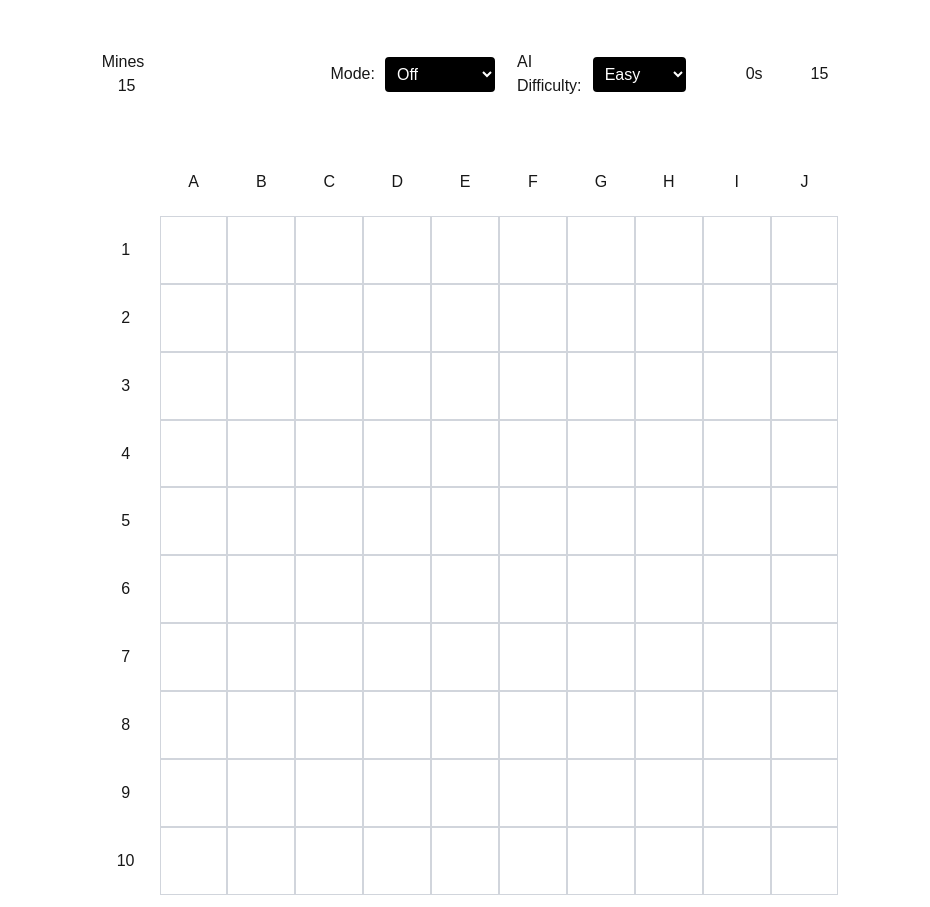
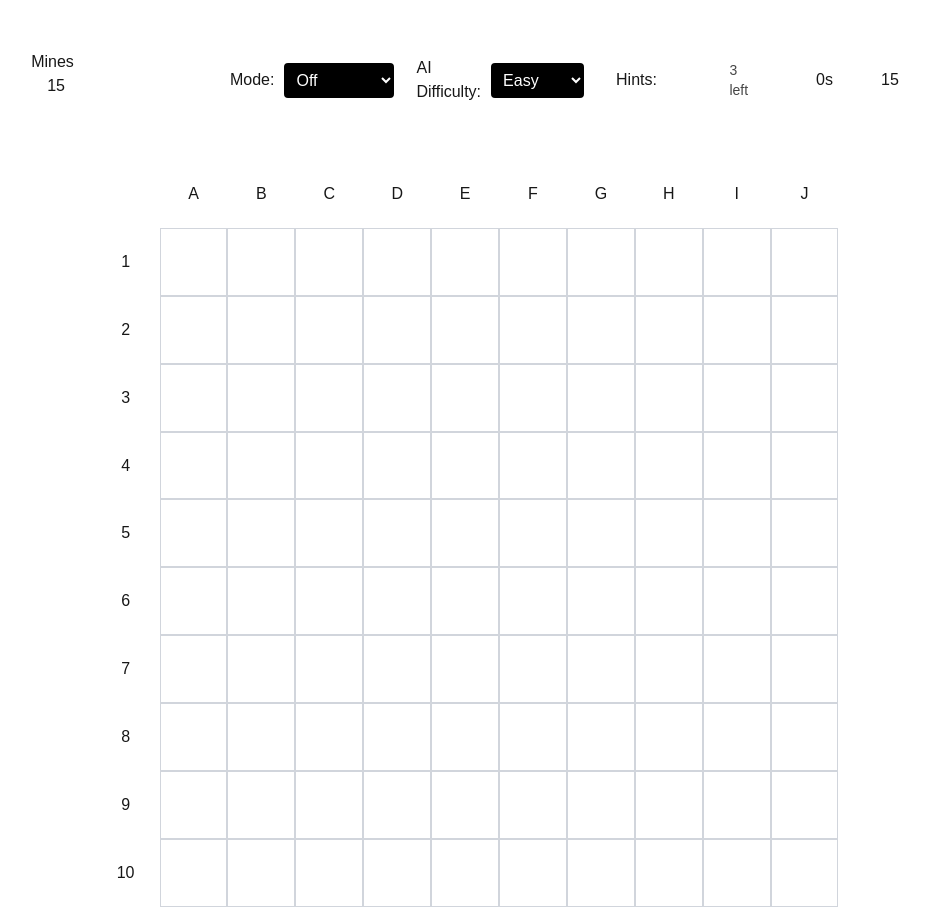
Before and after one commit to SGrimsley02/EECS581_Project_2, a Next.js app: page / in a window 1280 px wide. Shown: the whole page, without its empty margins (175-1105 px from the left). Built offline with nearby package versions, Linux system fonts and the light colour scheme; a web font is replaced by a local one.

Commit message:
added hint feature

```diff
--- a/src/app/somewhere.tsx
+++ b/src/app/AiBehavior.tsx
@@ -1,3 +1,14 @@
+/**
+ * Module: AI behavior
+ * Description: Defines the AI behavior for the Minesweeper game, including easy, medium, and hard difficulty levels.
+ *              In addition, it provides a hint feature to assist players.
+ * Inputs: Width, height, and number of mines defining the initial board setup.
+ * Outputs: Returns AI move functions (easyAi, mediumAi, hardAi) and hint feature.
+ * External Sources: None.
+ * Authors: Kiara [Sam] Grimsley, Reeny Huang, Lauren D'Souza, Audrey Pan, Ella Nguyen, Hart Nurnberg
+ * Last modified: October 5, 2025
+ */
+
 import type { Cell } from "@/_util/grid";
 import {
   cloneBoard,
@@ -18,6 +29,9 @@ type Ctx = {
   checkWin: (b: Cell[][]) => boolean;
   revealMines: () => void;
 };
+
+let hintUses = 0;
+const MAX_HINTS = 3;
 
 /**
  * Easy AI (one move):
@@ -331,3 +345,88 @@ export function hardAi(ctx?: Ctx) {
     // Placeholder for hard AI logic
     console.log("Hard AI makes a move");
 }
+
+// resetHints() is called to reset the the hint count
+export function resetHints() {
+  hintUses = 0;
+}
+
+/**
+ * Hint feature:
+ * - Analyzes the current board state and suggests a safe move (open or flag).
+ * - reveaks a safe random cell (3 times max)
+ */
+export function hint(ctx?: Ctx) {
+  if (!ctx) {
+    console.warn("hint called without ctx");
+    return;
+  }
+
+  // Check if hints are exhausted
+  if (hintUses >= MAX_HINTS) {
+    console.log("No hints remaining");
+    return;
+  }
+  const {
+    board, gridSize, mines, started,
+    setBoard, setStarted, setGameOver,
+    checkWin, revealMines
+  } = ctx;
+
+  // If game already won, no hints needed
+  if (checkWin(board)) {
+    console.log("Game already won, no hints needed");
+    return;
+  }
+  // Collect all cells that are still hidden and not flagged.
+  const next = cloneBoard(board);
+  const candidates: Array<[number, number]> = [];
+  for (let r = 0; r < gridSize; r++) {
+    for (let c = 0; c < gridSize; c++) {
+      const cell = next[r][c];
+      if (!cell.revealed && !cell.flagged) {
+        candidates.push([r, c]);
+      }
+    }
+  }
+  if (candidates.length === 0) {
+    console.log("No hidden cells left for hint");
+    return;
+  }
+
+  // First click special case: place mines *after* choosing this cell
+  if (!started) {
+    const [r, c] = candidates[Math.floor(Math.random() * candidates.length)];
+    placeMines(next, mines, { r, c });
+    computeAdjacency(next);
+    setStarted(true);
+
+    floodFill(next, gridSize, r, c);
+    setBoard(next);
+    hintUses++;
+    console.log(`Hint #${hintUses}: revealed (${r},${c})`);
+    return;
+  }
+  // Filter out candidates that are mines
+  const safe: Array<[number, number]> = candidates.filter(([r, c]) => !next[r][c].isMine);
+  if (safe.length === 0) {
+    console.log("No safe cells available for hint");
+    return;
+  }
+
+  // Pick a random safe cell to reveal if game started
+  const [rr, cc] = safe[Math.floor(Math.random() * safe.length)];
+  floodFill(next, gridSize, rr, cc);
+  setBoard(next);
+  hintUses++;
+  console.log(`Hint #${hintUses}: revealed (${rr},${cc})`);
+
+  // After the hint, check if this wins the game.
+  // If so, mark game as won, reset hints, and reveal mines.
+  if (checkWin(next)) {
+    setGameOver("won");
+    revealMines();
+    resetHints();
+    console.log("Game won after hint!");
+  }
+}
--- a/src/app/page.tsx
+++ b/src/app/page.tsx
@@ -35,6 +35,15 @@
 
  * Creation Date: 2025-09-09
  * Course: EECS 581 (Software Engineering II), Prof. Hossein Saiedian – Fall 2025
+ *
+ * Last Modified: 2025-10-5
+ *  - Added AI opponent with 'interactive' and 'automatic' modes.
+ *    - In 'interactive' mode, user and AI alternate turns.
+ *    - In 'automatic' mode, AI plays continuously.
+ *    - AI difficulty levels: 'easy', 'medium', 'hard' (placeholders for now).
+ *  - Added hint feature (max 3 uses) to suggest a safe move.
+ *  - Authors: Kiara [Sam] Grimsley, Reeny Huang, Audrey Pan, Ella Nguyen, Hart Nurnberg
+ *  - External Sources: None
  */
 
 'use client'
@@ -57,8 +66,10 @@ import {
 import {
   easyAi,
   mediumAi,
-  hardAi
-} from './somewhere'; // Placeholder for AI strategies
+  hardAi,
+  hint,
+  resetHints,
+} from './AiBehavior'; // Placeholder for AI strategies
 
 // [Original] Fixed grid size per spec (10×10).
 const GRID_SIZE = 10;
@@ -74,6 +85,9 @@ export default function MinesweeperPage() {
 
   // AI Difficulty Level
   const [aiDifficulty, setAiDifficulty] = useState<'easy' | 'medium' | 'hard'>('easy');
+
+  // Track hint used.
+  const [hintsUsed, setHintsUsed] = useState(0);
 
   // [Original] Canonical game state.
   const [board, setBoard] = useState<Cell[][]>(() => createEmptyBoard(GRID_SIZE, GRID_SIZE));
@@ -141,6 +155,28 @@ export default function MinesweeperPage() {
     setBoard(b => b.map(row => row.map(c0 => c0.isMine ? { ...c0, revealed: true } : c0)));
   }
 
+  // Hint feature handler
+  function useHint() {
+    // If game is over or hints are exhausted
+    if (gameOver || hintsUsed >= 3) {
+      return; // Do not use hint
+    }
+    const ctx = {
+      board,
+      gridSize: GRID_SIZE,
+      mines,
+      started,
+      setBoard,
+      setStarted,
+      setFlagsLeft,
+      setGameOver,
+      checkWin: (b: Cell[][]) => checkWin(b),
+      revealMines: () => revealMines(),
+    };
+    hint(ctx); // Call the hint function from AiBehavior
+    setHintsUsed(hintsUsed + 1); // Increment hints used
+    }
+
   // [Original] Win condition:
   //  - every safe cell must be revealed
   //  - every mined cell must remain unrevealed
@@ -157,6 +193,8 @@ export default function MinesweeperPage() {
     setGameOver(null);
     setFlagsLeft(mines);
     setSeconds(0);
+    resetHints();
+    setHintsUsed(0);
   }
 
   // [Original] Handle a left-click reveal at (r,c).
@@ -281,6 +319,26 @@ export default function MinesweeperPage() {
           </select>
         </div>
 
+        {/* Hint Button */}
+        <div className="flex items-center gap-2 border-2 border-white rounded-md p-2">
+          <span>Hints:</span>
+          <button
+            onClick={useHint}
+            disabled={gameOver !== null || hintsUsed >= 3}
+            className={`border-2 rounded-md px-3 py-1 ${
+              hintsUsed >= 3 || gameOver
+                ? 'opacity-50 cursor-not-allowed border-gray-400 text-gray-300'
+                : 'cursor-pointer hover:opacity-80 border-white text-white'
+            }`}
+            title={hintsUsed >= 3 ? 'No hints left' : 'Reveal a safe cell'}
+          >
+            Use Hint
+          </button>
+          <span className="text-sm opacity-80">
+            {3 - hintsUsed} left
+          </span>
+        </div>
+
         {/* [Original] HUD: simple timer and flags remaining. */}
         <div className="ml-auto flex gap-5 items-center border-2 border-white rounded-md p-2">
           <span className="flex items-center gap-1">
```
